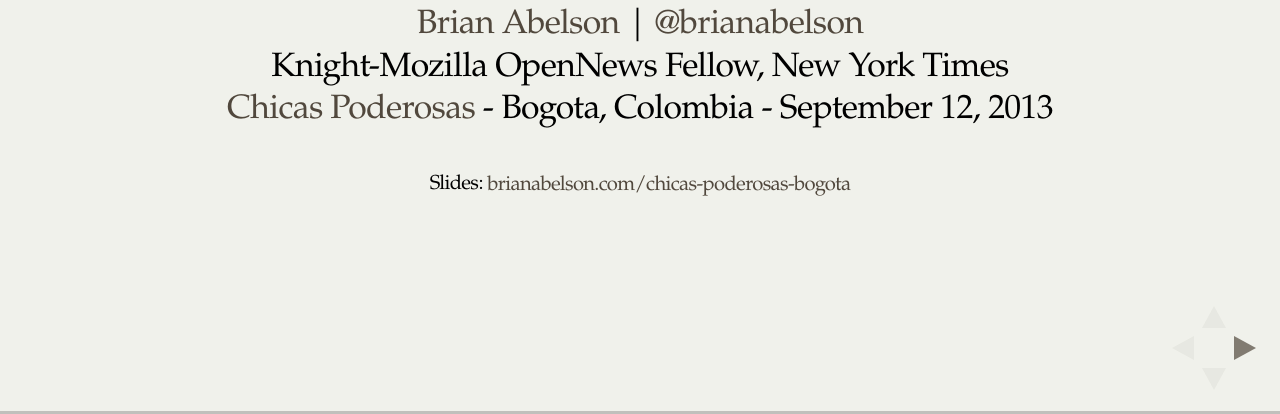
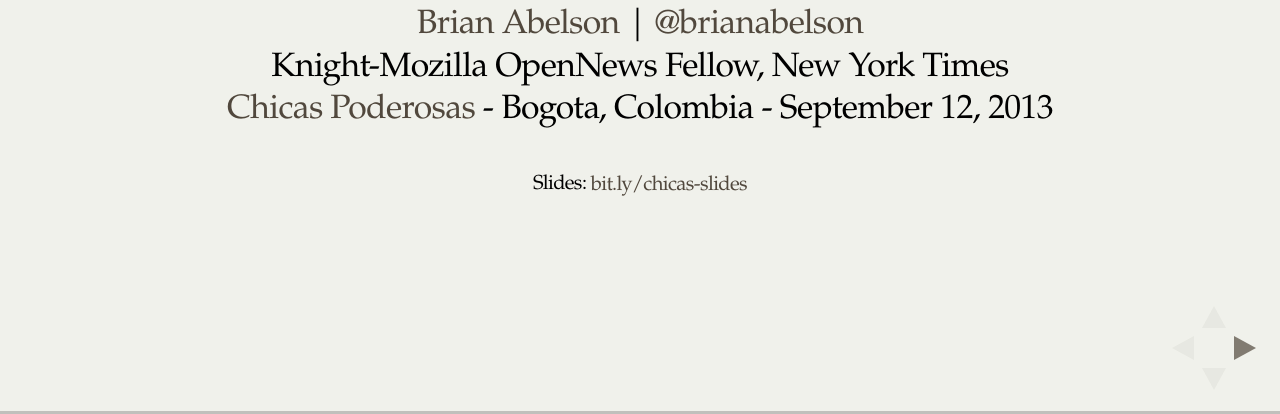
Before and after one commit to abelsonlive/chicas-poderosas-bogota, a website: page index.html in a window 1280 px wide. Shown: the part 386-800 px from the top of the page. Drawn offline with nearby package versions, Linux system fonts and the light colour scheme; files that its build step writes are made by us from their sources.

Commit message:
fix slide link

```diff
--- a/index.html
+++ b/index.html
@@ -52,7 +52,7 @@
 					<br/>
 					<br/>
 					<small>
-						Slides: <a href="http://bit.ly/chicas-slides"> brianabelson.com/chicas-poderosas-bogota</a>
+						Slides: <a href="http://bit.ly/chicas-slides">bit.ly/chicas-slides</a>
 					</small>
 				</section>
 
```
